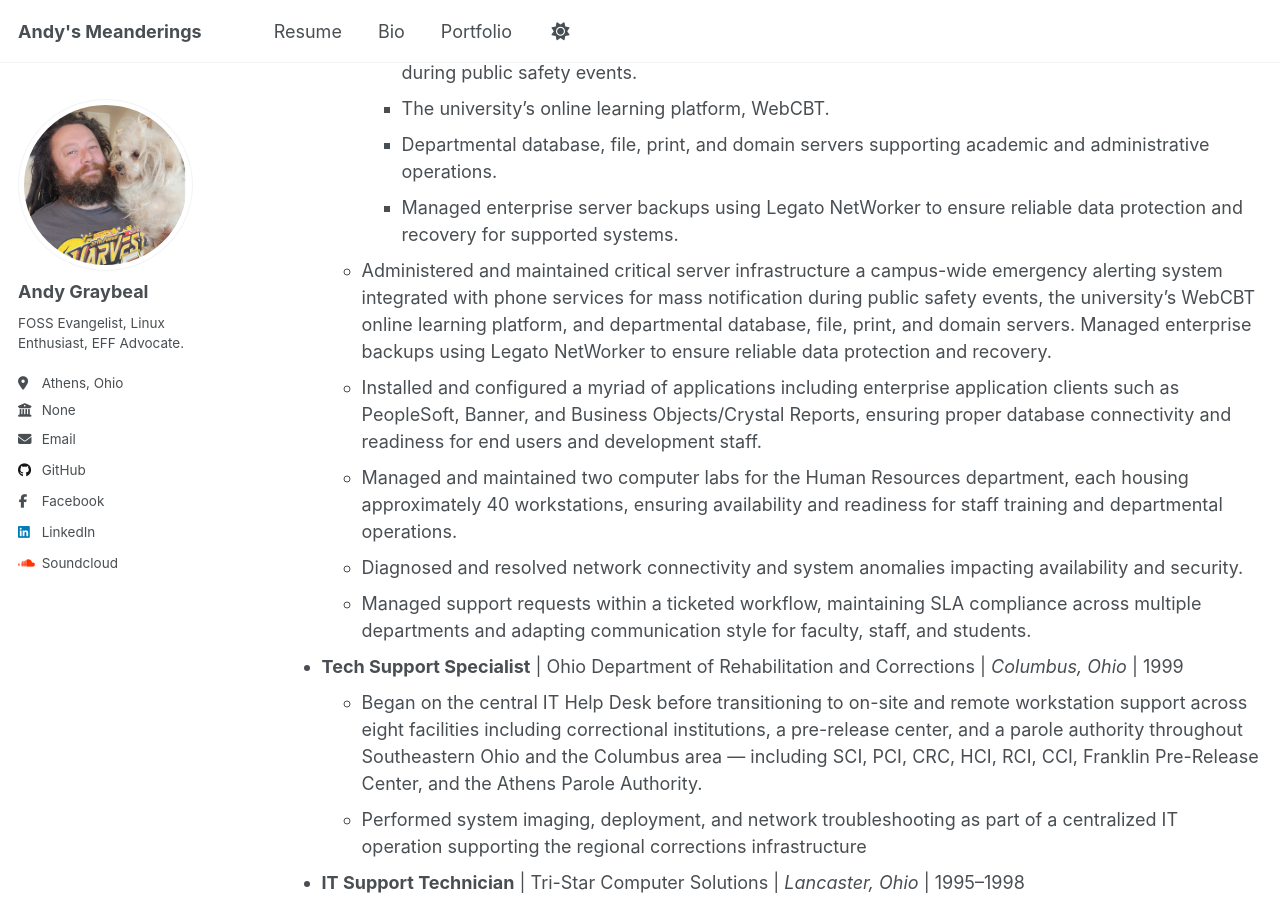
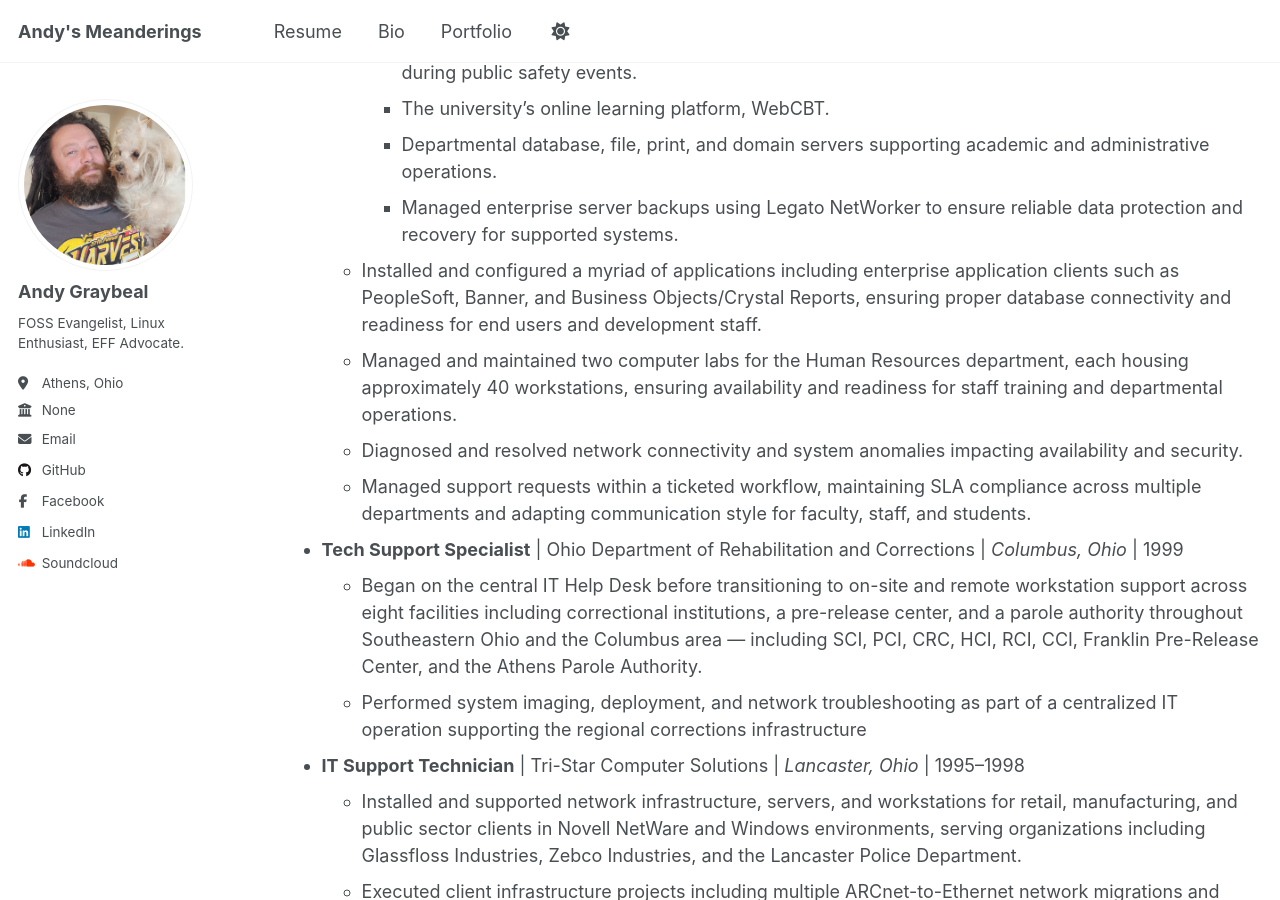
Before and after one commit to andy-graybeal/andy-graybeal.github.io, a Jekyll site: the page built from _pages/resume.md, in a window 1280 px wide and 900 px high, scrolled down 1142 px. Built offline with Jekyll 4.4.1, drawn with Linux system fonts in a browser that asks for light colours; a script that is not in the unit is left out.

```diff
--- a/_pages/resume.md
+++ b/_pages/resume.md
@@ -38,7 +38,6 @@ Work experience
     * The university's online learning platform, WebCBT.
     * Departmental database, file, print, and domain servers supporting academic and administrative operations.
     * Managed enterprise server backups using Legato NetWorker to ensure reliable data protection and recovery for supported systems.
-  * Administered and maintained critical server infrastructure  a campus-wide emergency alerting system integrated with phone services for mass notification during public safety events, the university's WebCBT online learning platform, and departmental database, file, print, and domain servers. Managed enterprise backups using Legato NetWorker to ensure reliable data protection and recovery.
   *  Installed and configured a myriad of applications including enterprise application clients such as PeopleSoft, Banner, and Business Objects/Crystal Reports, ensuring proper database connectivity and readiness for end users and development staff.
   *  Managed and maintained two computer labs for the Human Resources department, each housing approximately 40 workstations, ensuring availability and readiness for staff training and departmental operations.
   *  Diagnosed and resolved network connectivity and system anomalies impacting availability and security.
```
